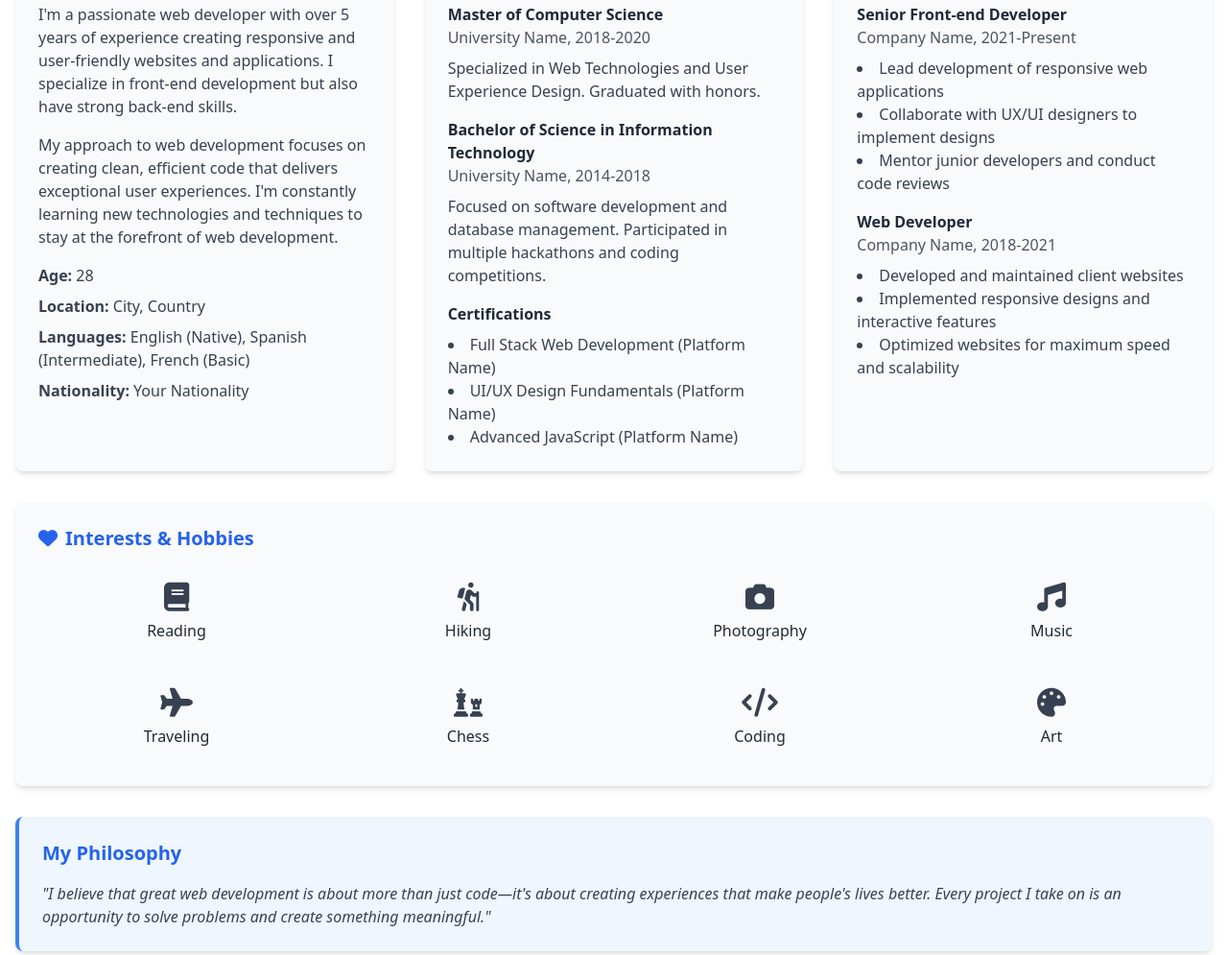
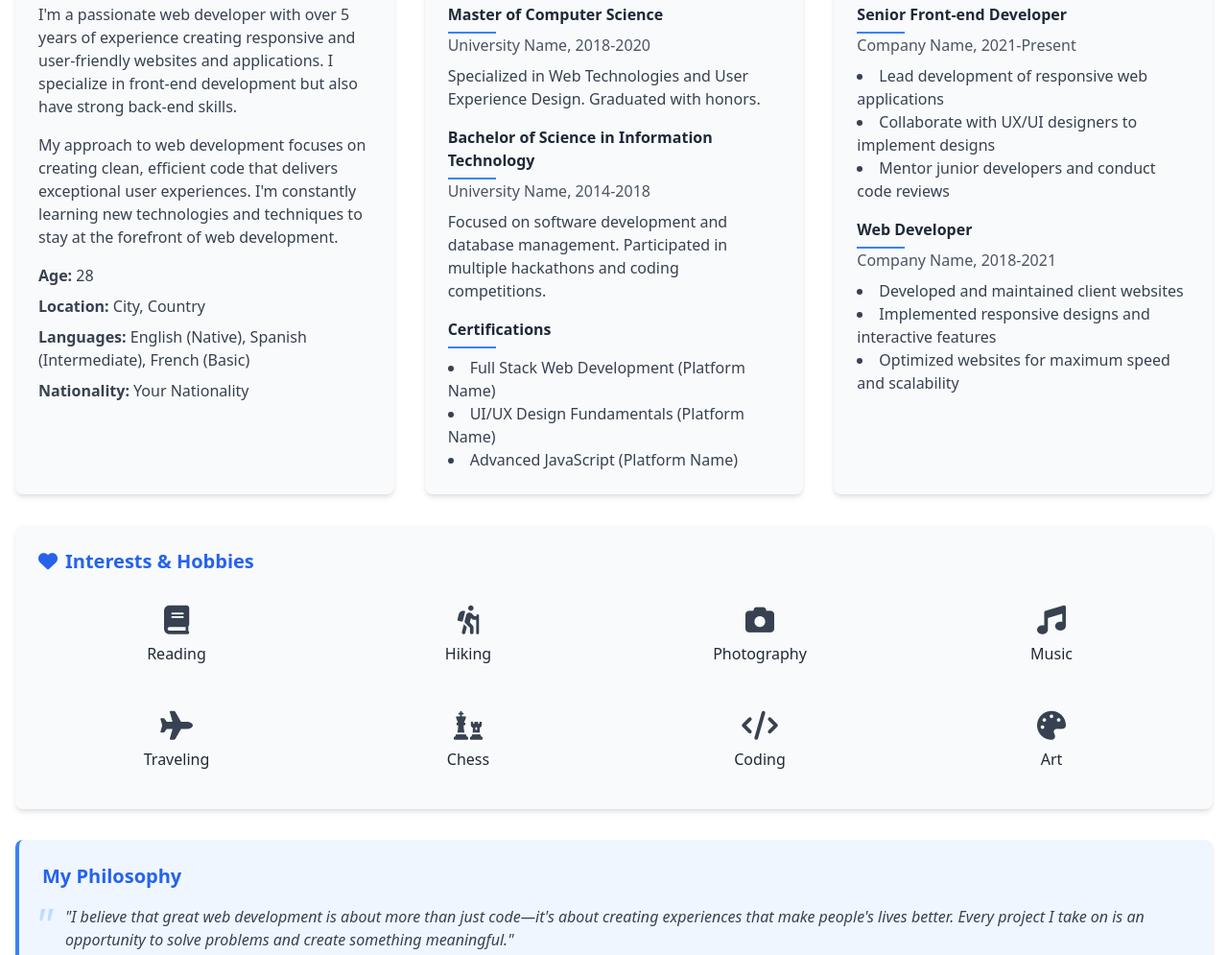
Before and after one commit to thinhvo1502/thinhvo1502.github.io, a plain HTML site: page index.html in a window 1280 px wide. Shown: the part 645-1640 px from the top of the page at 96% size. Drawn offline with nearby package versions, Linux system fonts and the light colour scheme.

Commit message:
Update styles.css

```diff
--- a/styles.css
+++ b/styles.css
@@ -64,3 +64,59 @@ html {
   transition-timing-function: cubic-bezier(0.4, 0, 0.2, 1);
   transition-duration: 300ms;
 }
+
+/* Add styles for the new About section */
+
+/* Card hover effects */
+#about .bg-gray-50,
+#about .bg-blue-50 {
+  transition: transform 0.3s ease, box-shadow 0.3s ease;
+}
+
+#about .bg-gray-50:hover,
+#about .bg-blue-50:hover {
+  transform: translateY(-5px);
+  box-shadow: 0 10px 15px -3px rgba(0, 0, 0, 0.1), 0 4px 6px -2px rgba(0, 0, 0, 0.05);
+}
+
+/* Interest icons */
+#about .fas {
+  transition: transform 0.3s ease, color 0.3s ease;
+}
+
+#about .text-center:hover .fas {
+  transform: scale(1.2);
+  color: #3b82f6;
+}
+
+/* Timeline style for education and experience */
+#about h4 {
+  position: relative;
+  padding-bottom: 0.5rem;
+}
+
+#about h4::after {
+  content: "";
+  position: absolute;
+  bottom: 0;
+  left: 0;
+  width: 50px;
+  height: 2px;
+  background-color: #3b82f6;
+}
+
+/* Blockquote styling */
+blockquote {
+  position: relative;
+  padding-left: 1.5rem;
+}
+
+blockquote::before {
+  content: '"';
+  font-size: 3rem;
+  position: absolute;
+  left: -0.5rem;
+  top: -1rem;
+  color: #93c5fd;
+  opacity: 0.5;
+}
```
